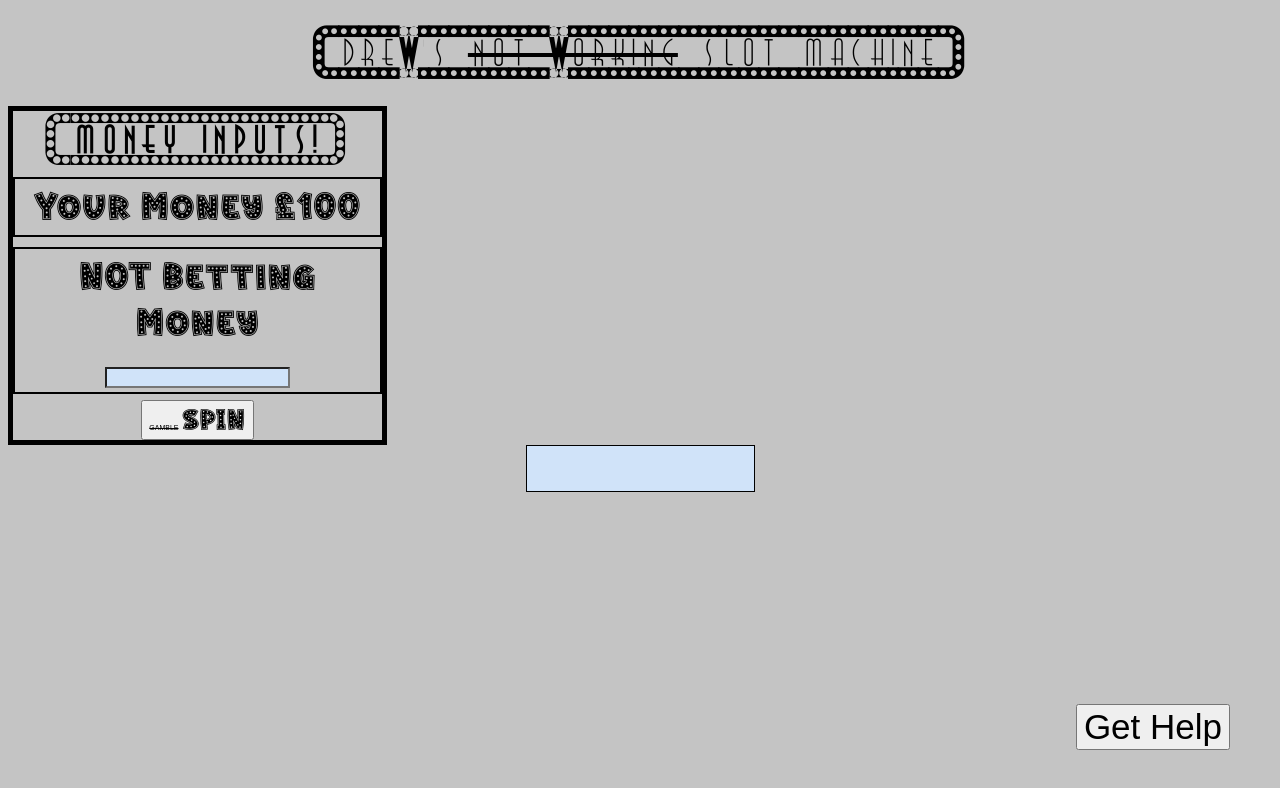
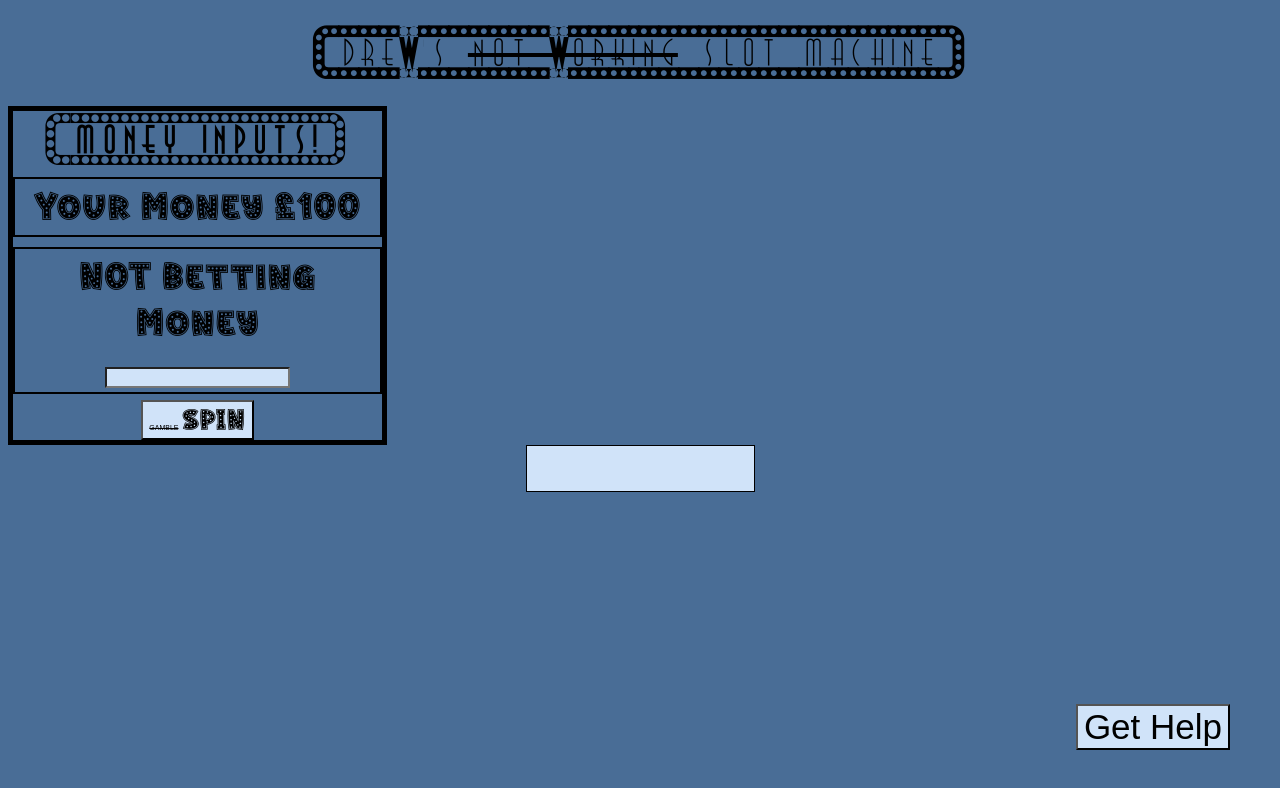
Before and after one commit to haydenSL/Gambling-Helper-, a plain HTML site: page index.html in a window 1280 px wide. Drawn offline with Linux system fonts and the light colour scheme.

Commit message:
Added a colour theme to the files. Also hovering the buttons makes them darker

```diff
--- a/styles.css
+++ b/styles.css
@@ -9,13 +9,24 @@
 }
 
 body{
-    background-color: rgb(196, 196, 196)
+    background-color:#496d96
 }
 
 h1{
     font-family: Showtime;
     font-size: 40px;
 }
+
+button{
+    background-color: #d0e3f9;
+}
+
+button:hover{
+    background-color: #7598c1;
+    cursor: pointer;
+}
+
+
 
 .GetHelpButton{
     position: fixed;
```
